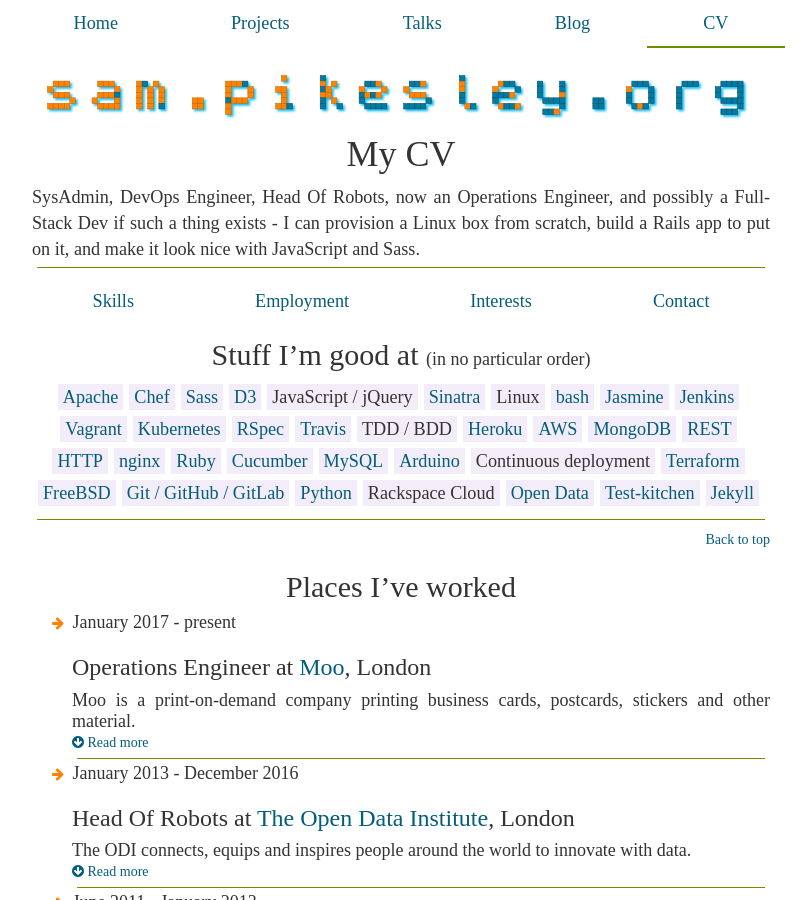
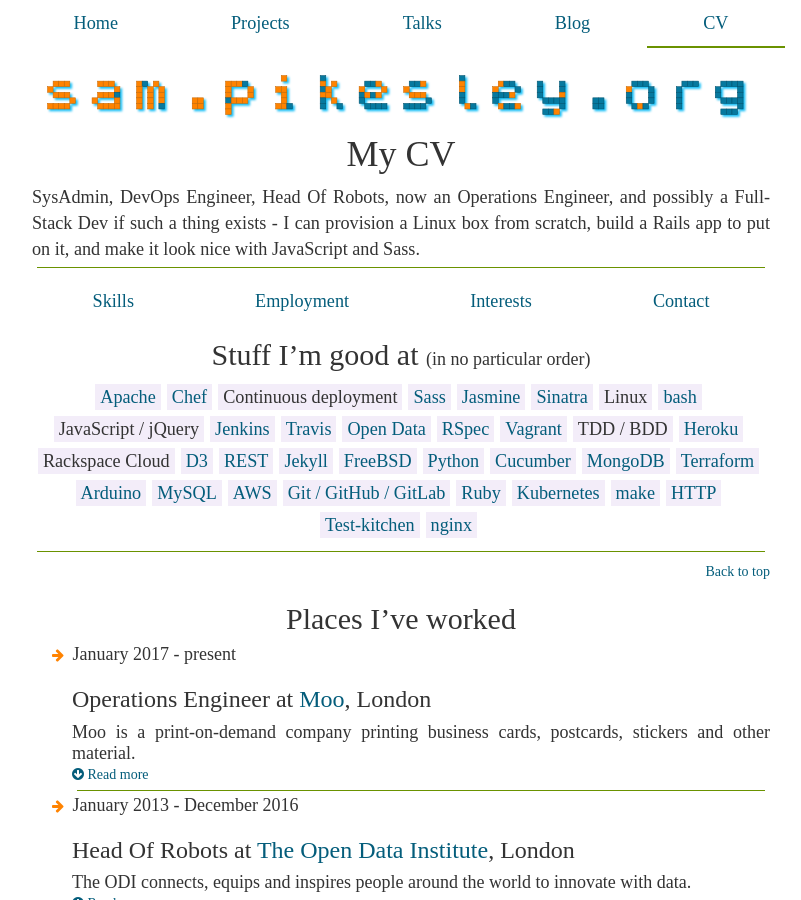
Before and after one commit to pikesley/pikesley.github.io, a Jekyll site: the page built from cv.html, in a window 1280 px wide and 900 px high. Shown: the whole window, without its empty margins (239-1040 px from the left). Built offline with Jekyll 4.4.1, drawn with Linux system fonts in a browser that asks for light colours; nearby versions of some CDN libraries; some web fonts are replaced; a style sheet for code colours, icons or effects is not loaded.

```diff
--- a/_data/cv/skills.yml
+++ b/_data/cv/skills.yml
@@ -32,3 +32,4 @@
 - Terraform|https://www.terraform.io/
 - Kubernetes|https://kubernetes.io/
 - Open Data|https://theodi.org/what-is-open-data
+- make|https://www.gnu.org/software/make/
```
Also changed, not shown: _data/me.yml (+4 -4 lines).
